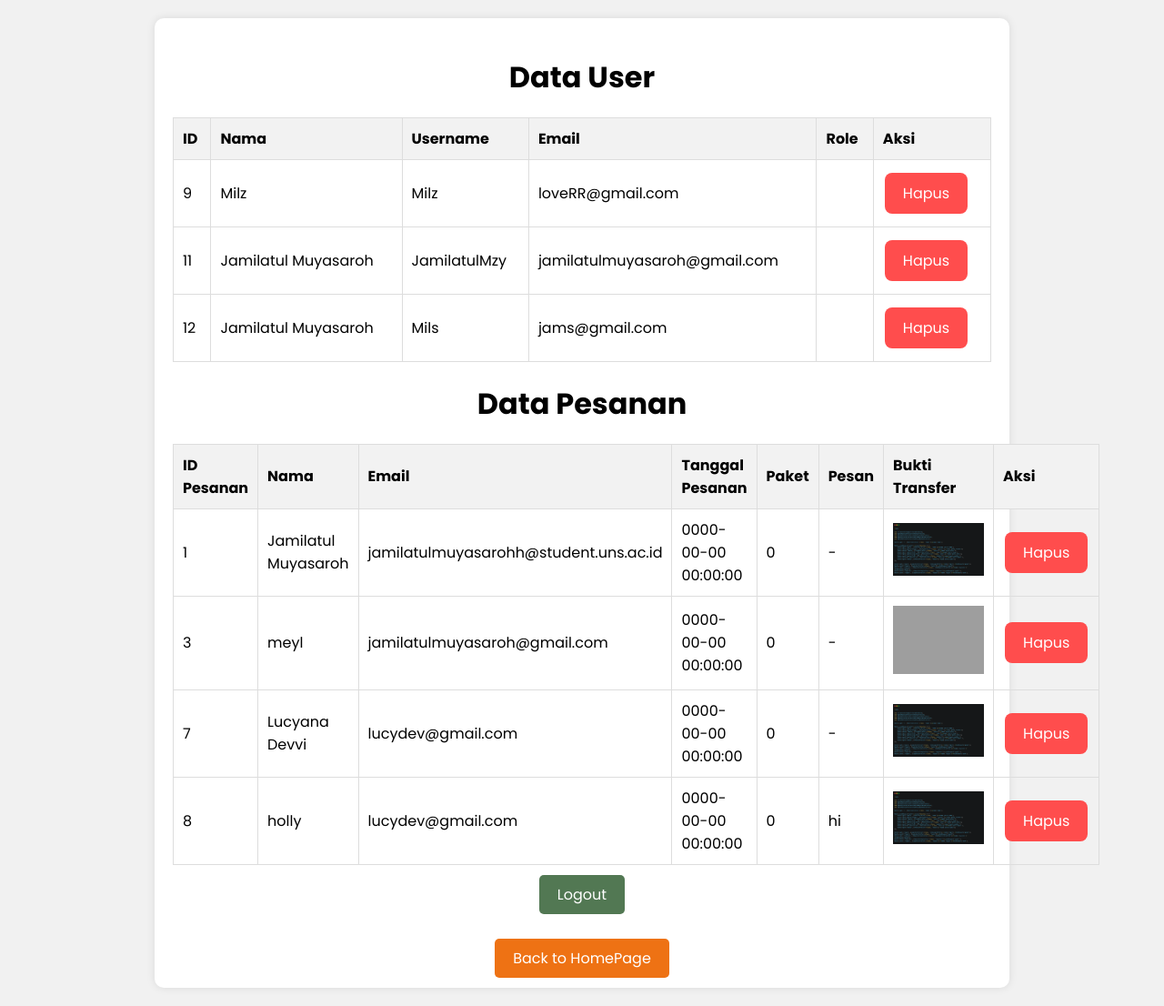
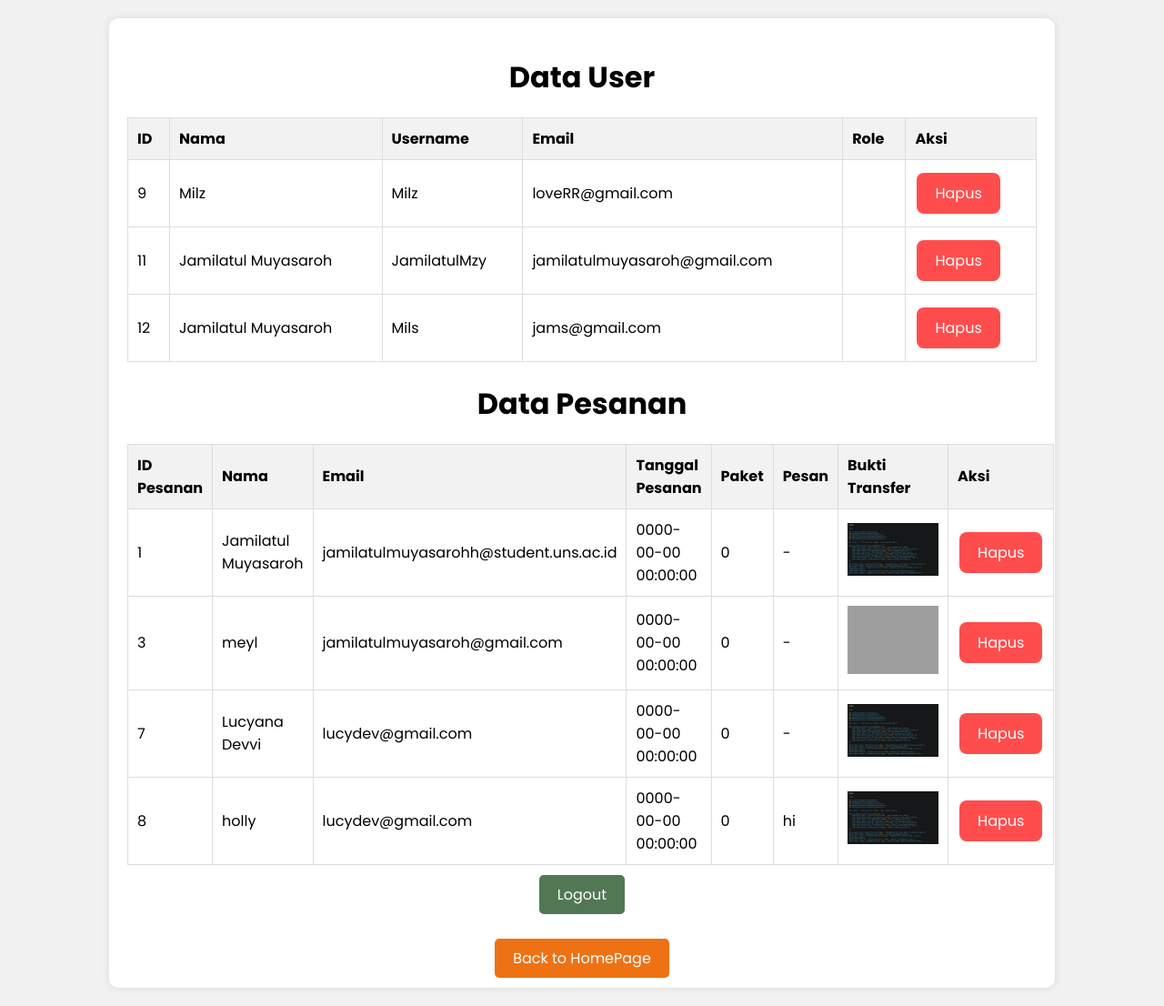
Before and after one commit to JamilatulMuyasaroh/Solo-Journey-Guide, a PHP site: page /admin.php in a window 1280 px wide. Shown: the whole page at 91% size. Run offline with PHP 8.4, Linux system fonts and the light colour scheme; a user stored in the database is signed in; data comes from the database, SQL or seed files in the repository; data that the repository does not hold is empty; grey boxes are pictures that could not be loaded.

Commit message:
update container admin

```diff
--- a/admin.php
+++ b/admin.php
@@ -44,7 +44,7 @@ $result_pesanan = mysqli_query($conn, $sql_pesanan);
         }
 
         .container {
-            max-width: 900px;
+            max-width: 1000px;
             margin: 0 auto;
             background: #fff;
             padding: 20px;
```
